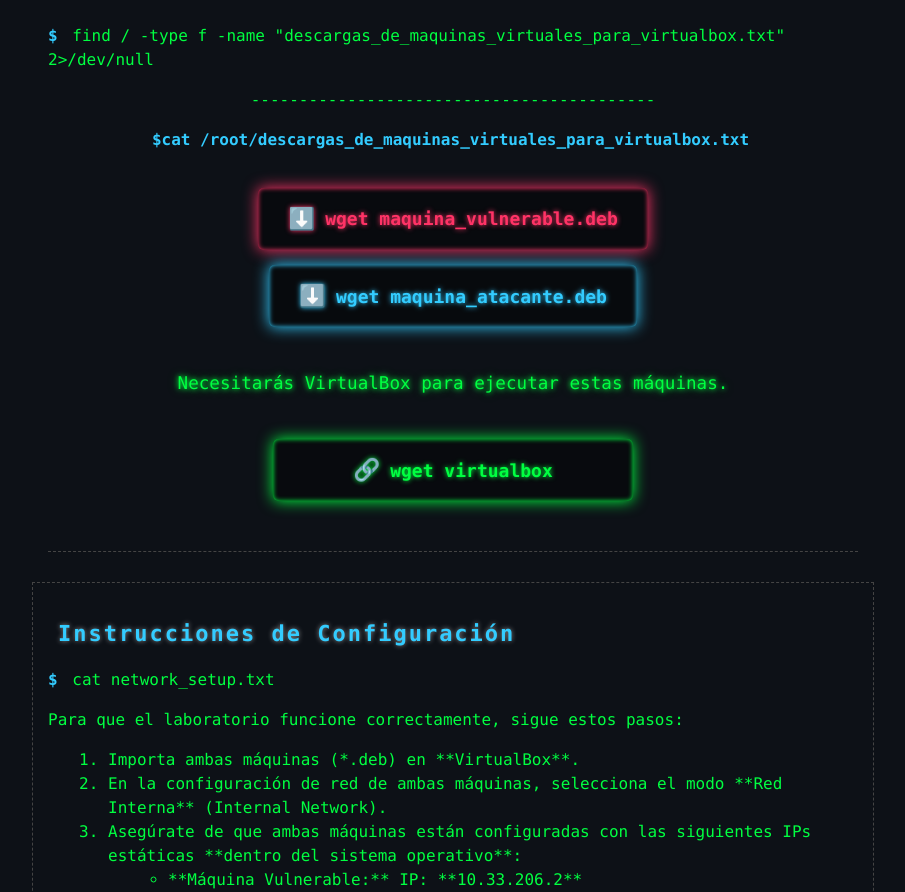
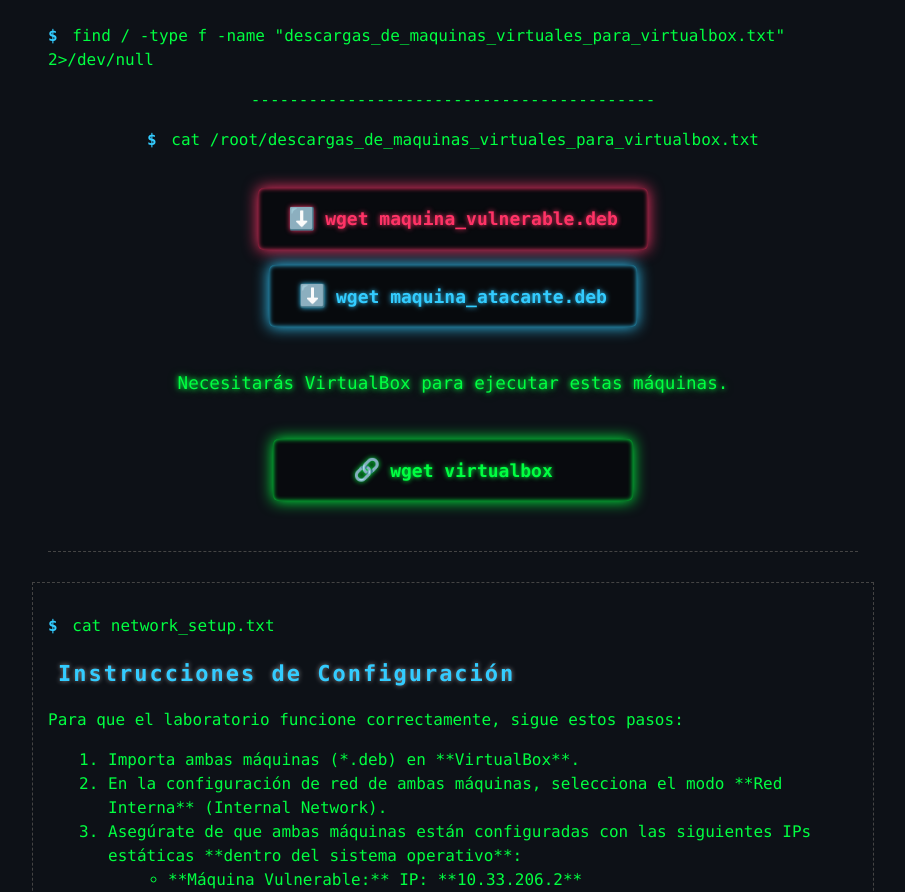
Before and after one commit to JaimeGalvezMartinez/VulnLab, a plain HTML site: page index.html in a window 1280 px wide. Shown: the part 440-1332 px from the top of the page, without its empty margins (187-1092 px from the left). Drawn offline with Linux system fonts and the light colour scheme.

Commit message:
Update index.html

```diff
--- a/index.html
+++ b/index.html
@@ -28,7 +28,7 @@
 
             <p><span class="prompt">$</span> find / -type f -name "descargas_de_maquinas_virtuales_para_virtualbox.txt" 2>/dev/null</p>
                                             ------------------------------------------
-                <p><span class="prompt">$cat /root/descargas_de_maquinas_virtuales_para_virtualbox.txt</span></p>
+                <p><span class="prompt">$ </span>cat /root/descargas_de_maquinas_virtuales_para_virtualbox.txt</span></p>
 
             <div class="container-downloads">
                 <a href="#" class="btn hacker-btn red-glitch">
@@ -54,8 +54,9 @@
              <hr>
 
             <div class="instructions-section">
+                <p><span class="prompt">$</span> cat network_setup.txt</p>
                     <h2>Instrucciones de Configuración</h2>
-                <p><span class="prompt">$</span> cat network_setup.txt</p>
+
                         <p>Para que el laboratorio funcione correctamente, sigue estos pasos:</p>
                       <ol>
                             <li>Importa ambas máquinas (*.deb) en **VirtualBox**.</li>
```
Lines whose indentation alone changed are shown as unchanged.
